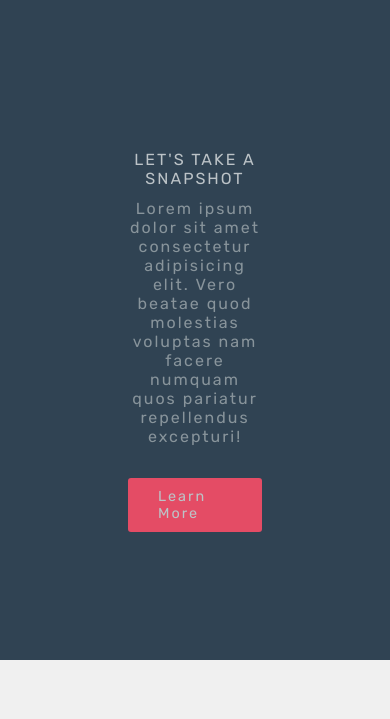
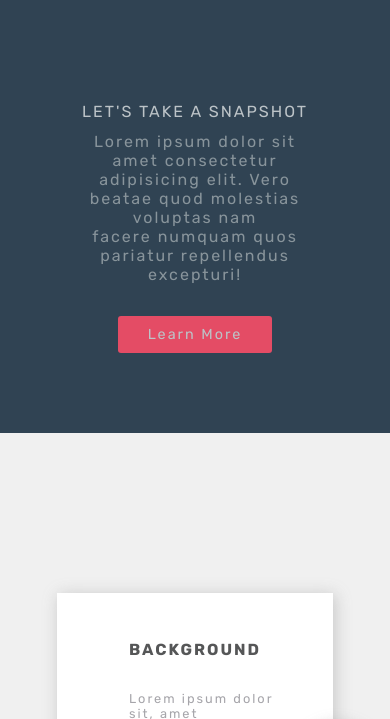
Before and after one commit to MainaMary/Design-starter, a plain HTML site: page index.html in a window 390 px wide. Shown: the part 58-777 px from the top of the page. Drawn offline with Linux system fonts and the light colour scheme.

Commit message:
padding added to the hero-section

```diff
--- a/styles.css
+++ b/styles.css
@@ -77,7 +77,7 @@ ul li a:hover {
 
 div.hero-section {
     background: #304353;
-    padding: 8rem;
+    padding: 5rem;
 }
 
 div.hero-content-heading {
@@ -405,7 +405,7 @@ div.footer h6 {
 
     /* Hero section */
     .hero-section{
-        padding: 0;
+        padding: 3rem;
         width: 100%;
     }
     div.hero-content-heading h3{
```
